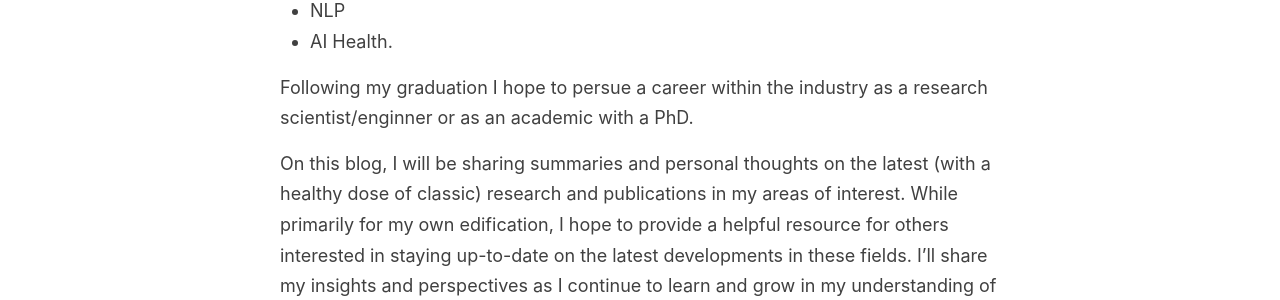
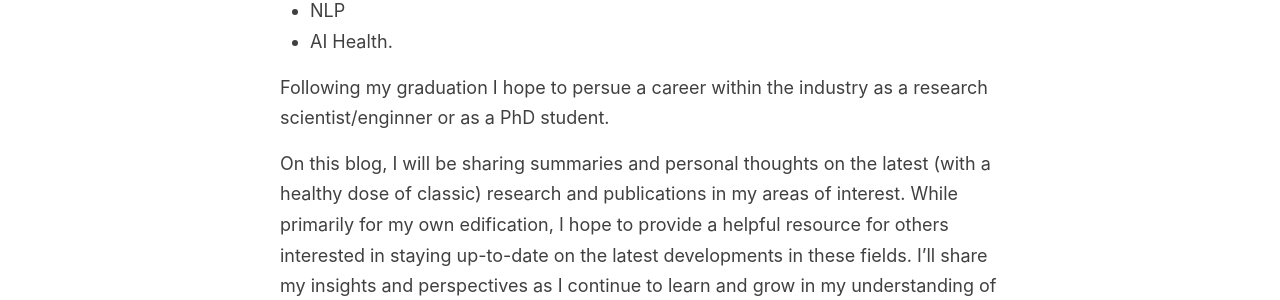
Before and after one commit to LeonEricsson/leonericsson.github.io, a Jekyll site: the page built from _pages/about.md, in a window 1280 px wide. Shown: the part 333-633 px from the top of the page. Built offline with Jekyll 4.4.1, drawn with Linux system fonts in a browser that asks for light colours.

```diff
--- a/_pages/about.md
+++ b/_pages/about.md
@@ -10,7 +10,7 @@ Hello! My name is Leon Ericsson and I am currently a final year Master's student
 - NLP
 - AI Health.
 
-Following my graduation I hope to persue a career within the industry as a research scientist/enginner or as an academic with a PhD.
+Following my graduation I hope to persue a career within the industry as a research scientist/enginner or as a PhD student.
 
 On this blog, I will be sharing summaries and personal thoughts on the latest (with a healthy dose of classic) research and publications in my areas of interest. While primarily for my own edification, I hope to provide a helpful resource for others interested in staying up-to-date on the latest developments in these fields. I'll share my insights and perspectives as I continue to learn and grow in my understanding of these technologies.
 
```
Also changed, not shown: _posts/2022-09-16-pure-pursuit.md (+1 -1 lines), _posts/2022-09-20-ara.md (+1 -1 lines), _posts/2022-09-20-rrt.md (+1 -1 lines), _posts/2022-09-28-alphatensor.md (added, +14 -0 lines), _posts/2022-09-28-atari-deeprl.md (+1 -1 lines), images/tensormul.png (added).
